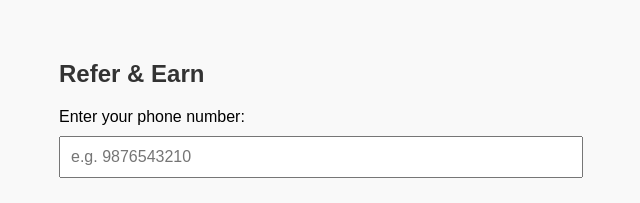
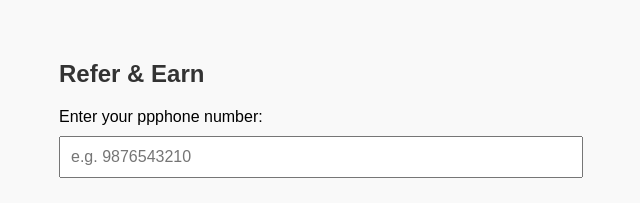
Before and after one commit to MrCubanCarRental/Win_Lucknow_trip, a plain HTML site: page index.html in a window 1280 px wide. Shown: the top 203 px of the page, 331-971 px from the left. Drawn offline with Linux system fonts and the light colour scheme.

Commit message:
Update index.html

```diff
--- a/index.html
+++ b/index.html
@@ -37,7 +37,7 @@
 
   <h2>Refer & Earn</h2>
   <form id="referralForm">
-    <label>Enter your phone number:</label><br>
+    <label>Enter your ppphone number:</label><br>
     <input type="tel" id="phone" name="phone" required placeholder="e.g. 9876543210"><br><br>
     <button type="submit">Generate Referral Link</button>
   </form>
```
